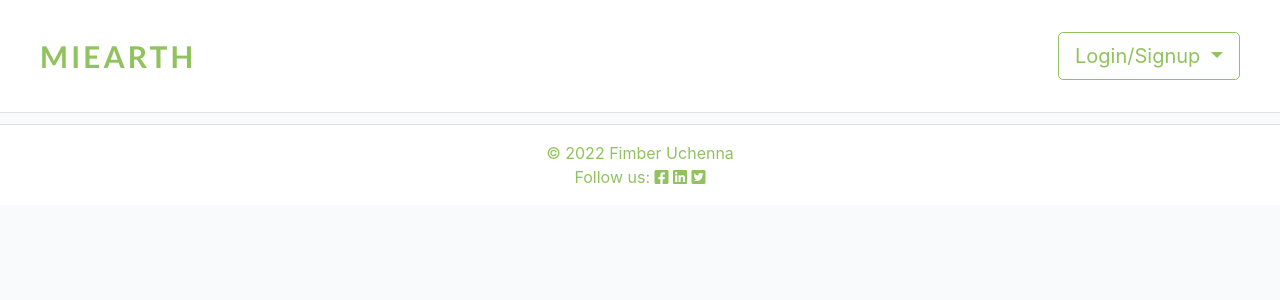
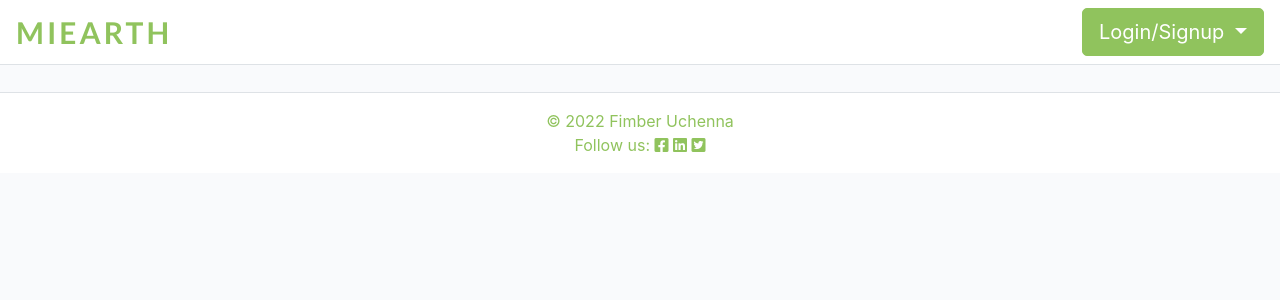
Before and after one commit to uchenna631/mi-earth, a Django app: page / in a window 1280 px wide. Shown: the top 300 px of the page. Run offline with Django 3.2, Linux system fonts and the light colour scheme; data that the repository does not hold is empty.

Commit message:
Modify the base template and style it

```diff
--- a/static/css/style.css
+++ b/static/css/style.css
@@ -7,9 +7,8 @@ body {
     min-height: auto;
 }
 
-
 .header-spacer {
-    height: 60px;
+    min-height: 60px;
 }
 
 .brand {
@@ -17,6 +16,10 @@ body {
     font-size: 150%;
     font-weight: 700;
     letter-spacing: 3px;
+}
+
+.navbar {
+    padding: 0;
 }
 
 .nav-text, .footer-text, .fab {
@@ -27,6 +30,8 @@ body {
     min-width: 180px;
     max-width: 250px;
     border: 1px solid #90c35d;
+    background-color: #90c35d;
+    color: #fff;
 }
 
 .dark-bg {
@@ -101,7 +106,7 @@ body {
 
 .post-link {
     text-decoration: none;
-    color: #90c35d;
+    color: #000;
 }
 
 .post-link:hover,
@@ -133,8 +138,8 @@ body {
 .btn-register:hover,
 .btn-signup:hover,
 .btn-signup:active {
-    background-color: #90c35d;
-    color: #fff;
+    background-color: #fff;
+    color: #90c35d;
 }
 
 .link {
@@ -149,14 +154,14 @@ body {
 }
 
 .btn-like {
-    color: #90c35d;
+    color: red;
     border: none;
     background: transparent;
 }
 
 .btn-like:hover,
 .btn-like:active {
-    color: #90c35d;
+    color: #445261;
     background: transparent;
     border: none;
 }
--- a/templates/base.html
+++ b/templates/base.html
@@ -33,10 +33,10 @@
 <body class="d-flex flex-column h-100 main-bg">
 
     <!-- Header -->
-    <header class="header fixed-top mb-4 border-bottom">
+    <header class="header fixed-top mb-2 border-bottom">
         <nav class="navbar navbar-expand-lg navbar-light">
             <a class="navbar-brand" href="/">
-                <h1 id="logo" class="text-uppercase nav-text brand px-4 py-4 m-0">miearth</h1>
+                <h1 id="logo" class="text-uppercase nav-text brand px-3 py-2 m-0">miearth</h1>
             </a>
             <button class="navbar-toggler" type="button" data-toggle="collapse"
              data-target="#navbarText" aria-controls="navbarText"
@@ -45,7 +45,7 @@
             </button>
 
             <!-- Drop down menu links-->
-            <div class="collapse navbar-collapse m-4 justify-content-end" id="navbarText">
+            <div class="collapse navbar-collapse px-3 py-2 m-0 justify-content-end" id="navbarText">
                 <ul class="navbar-nav me-auto justify-content-end mb-2 mb-lg-0">
 
                     {% if user.is_authenticated %}
@@ -98,8 +98,8 @@
         </div>
     </header>
 
-
-    {% block header %}
+    {% block spacer %}
+     <!--Adds space between the header and the contents  -->
     {% endblock %}
 
 
--- a/templates/index.html
+++ b/templates/index.html
@@ -1,8 +1,8 @@
 {% extends "base.html" %}
 
 
-{% block header %}
-<div class="container-fluid header-spacer mt-5"></div>
+{% block spacer %}
+<div class="container-fluid header-spacer mt-3"></div>
 {% endblock%}
 
 
```
